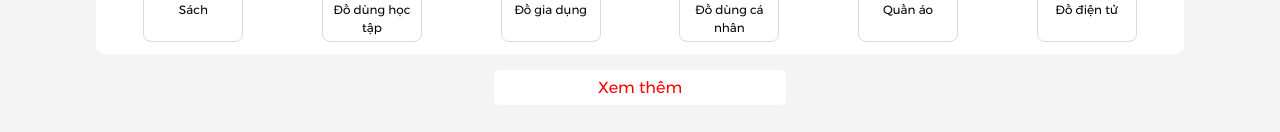
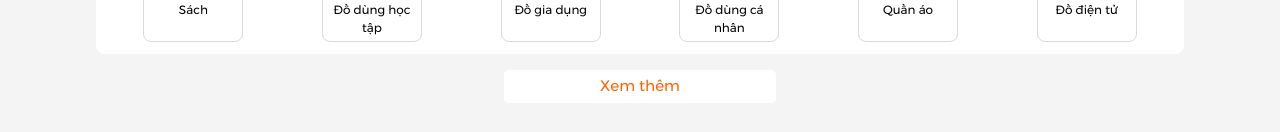
Before and after one commit to KafkaWannaFly/S2Hand, a React (Create React App) app: page / in a window 1280 px wide. Shown: the part 204-336 px from the top of the page. Built offline with nearby package versions, Linux system fonts and the light colour scheme; a web font is replaced by a local one.

Commit message:
style: style SeeMore on small device

```diff
--- a/src/components/SeeMore/SeeMore.module.scss
+++ b/src/components/SeeMore/SeeMore.module.scss
@@ -2,12 +2,32 @@
 
 .seemore__button {
   @include reset-button();
-  @include set-text($fontSansSerifRegular, 1rem, red);
+  @include set-text($fontSansSerifRegular, $onSeeMoreBtnTitle-xl, $onBrandText);
   background-color: $surface;
   padding: 0.35rem 6.5rem;
   border-radius: 0.35rem;
+}
 
-  // &:hover {
-  //   box-shadow: 0 1.5px 3.5px rgba(0, 0, 0, 0.07), 0 1px 4px rgba(0, 0, 0, 0.02);
-  // }
+@media only screen and (min-width: $lg) and (max-width: $xl) {
+  .seemore__button {
+    font-size: $onSeeMoreBtnTitle-lg;
+    padding: 0.3rem 6rem;
+    border-radius: 0.3rem;
+  }
 }
+
+@media only screen and (min-width: $md) and (max-width: $lg) {
+  .seemore__button {
+    font-size: $onSeeMoreBtnTitle-md;
+    padding: 0.25rem 5.5rem;
+    border-radius: 0.25rem;
+  }
+}
+
+@media only screen and (min-width: $sm) and (max-width: $md) {
+  .seemore__button {
+    font-size: $onSeeMoreBtnTitle-sm;
+    padding: 0.25rem 4.5rem;
+    border-radius: 0.25rem;
+  }
+}
--- a/src/styles/_colors.scss
+++ b/src/styles/_colors.scss
@@ -18,3 +18,5 @@ $borderLight: #f4f4f4;
 $borderNormal: #dbdada;
 
 $hrNormal: #aaaaaa;
+
+$onBrandText: #fa6400;
--- a/src/styles/_font-sizes.scss
+++ b/src/styles/_font-sizes.scss
@@ -49,3 +49,8 @@ $onCategoryItemTitle-xl: 0.8rem;
 $onCategoryItemTitle-lg: 0.75rem;
 $onCategoryItemTitle-md: 0.7rem;
 $onCategoryItemTitle-sm: 0.7rem;
+
+$onSeeMoreBtnTitle-xl: 1rem;
+$onSeeMoreBtnTitle-lg: 0.95rem;
+$onSeeMoreBtnTitle-md: 0.85rem;
+$onSeeMoreBtnTitle-sm: 0.85rem;
```
